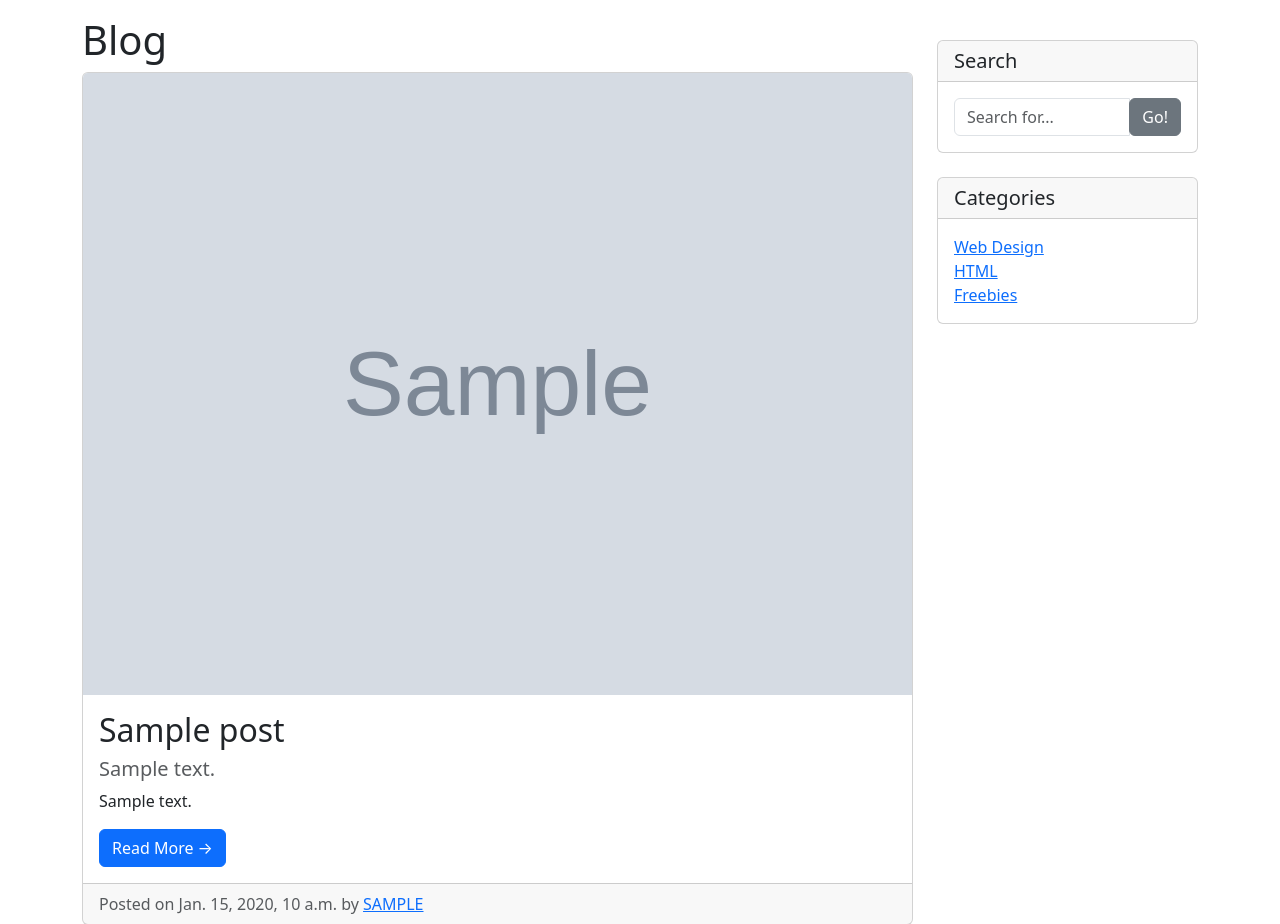
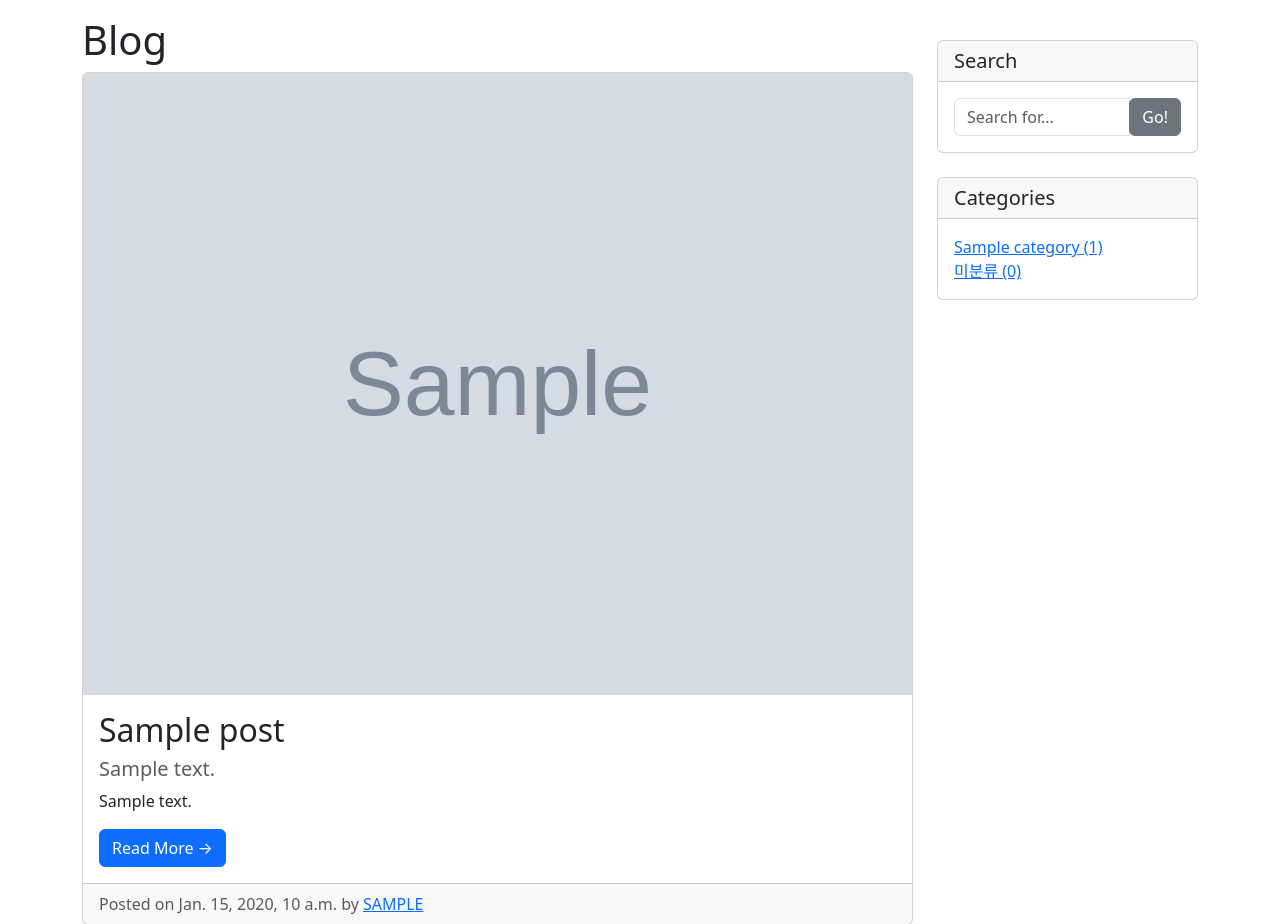
Before and after one commit to LeoKang/do_it_django, a Django app: page /blog/ in a window 1280 px wide. Shown: the part 56-980 px from the top of the page. Run offline with Django 5.2, Linux system fonts and the light colour scheme; tables that the repository leaves empty hold one stand-in row (values such as "Sample post"); grey boxes marked "Sample" are stand-in pictures; some libraries are stand-ins or nearby versions.

Commit message:
category

```diff
--- a/blog/templates/blog/base.html
+++ b/blog/templates/blog/base.html
@@ -39,14 +39,13 @@
                 <div class="card-body">
                     <div class="row">
                             <ul class="list-unstyled mb-0">
+                                {% for category in categories %}
                                 <li>
-                                    <a href="#">Web Design</a>
+                                    <a href="{{ category.get_absolute_url }}">{{ category }} ({{ category.post_set.count}})</a>
                                 </li>
+                                {% endfor %}
                                 <li>
-                                    <a href="#">HTML</a>
-                                </li>
-                                <li>
-                                    <a href="#">Freebies</a>
+                                    <a href="/blog/category/no_category/">미분류 ({{ no_category_post_count }})</a>
                                 </li>
                             </ul>
                     </div>
--- a/blog/views.py
+++ b/blog/views.py
@@ -1,9 +1,15 @@
 from django.views.generic import ListView, DetailView
-from .models import Post
+from .models import Post, Category
 
 class PostList(ListView):
     model = Post
     ordering = '-pk'
+
+    def get_context_data(self, **kwargs):
+        context = super(PostList, self).get_context_data()
+        context['categories'] = Category.objects.all()
+        context['no_category_post_count'] = Post.objects.filter(category=None).count()
+        return context
 
 
 class PostDetail(DetailView):
```
